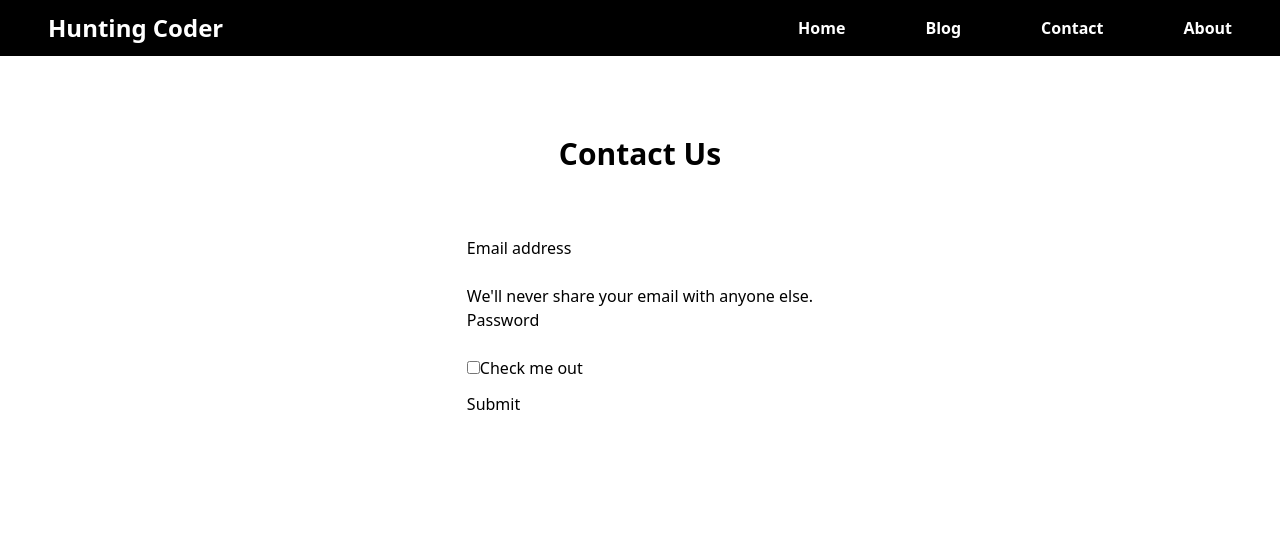
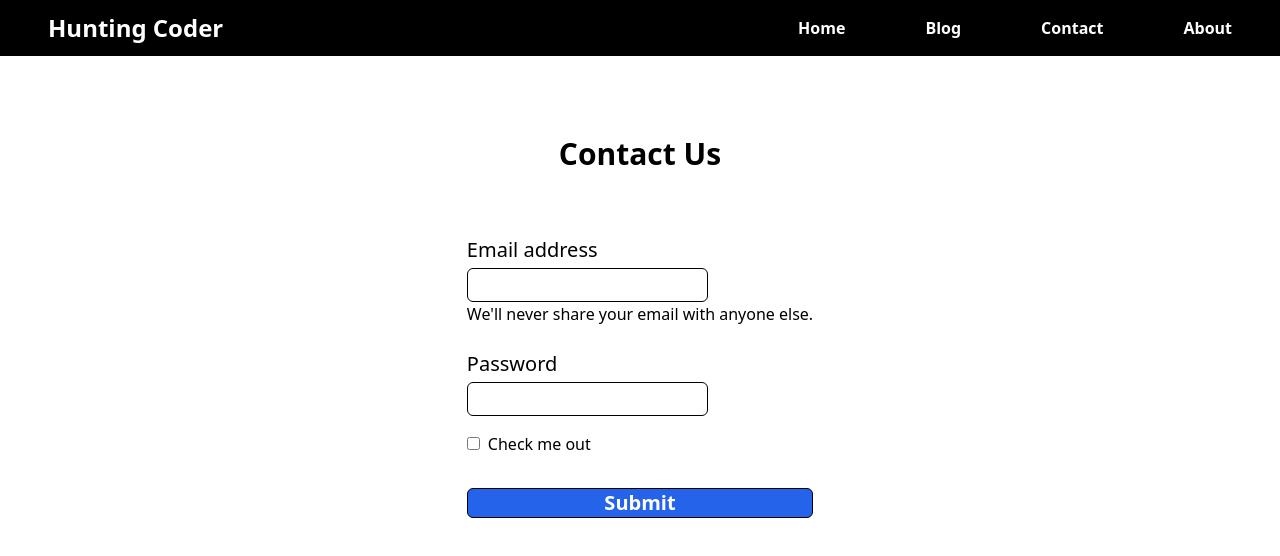
Before and after one commit to SajidCurious/learn-next, a Next.js app: page /contact in a window 1280 px wide. Shown: the top 556 px of the page. Built offline with nearby package versions, Linux system fonts and the light colour scheme.

Commit message:
minimully styled the form

```diff
--- a/src/pages/contact.js
+++ b/src/pages/contact.js
@@ -4,14 +4,16 @@ const contact = () => {
   return (
     <div className="flex flex-col items-center mt-20">
       <h1 className="text-3xl font-semibold">Contact Us</h1>
-      <form className="mt-16">
-        <div className="email">
-          <label for="exampleInputEmail1" className="mb-32">
+      <form className="mt-16 flex flex-col">
+        <div>
+          <div className="email mb-6">
+            <label for="exampleInputEmail1" className="text-xl">
               Email address
             </label>
             <br />
             <input
               type="email"
+              className="mt-1 border border-black p-1 rounded-md"
               id="exampleInputEmail1"
               aria-describedby="emailHelp"
             />
@@ -20,17 +22,27 @@ const contact = () => {
             </div>
           </div>
           <div className="password">
-          <label for="exampleInputPassword1">Password</label>
+            <label for="exampleInputPassword1" className="text-xl">
+              Password
+            </label>
             <br />
-          <input type="password" id="exampleInputPassword1" />
+            <input
+              type="password"
+              className="mt-1 p-1 border border-black rounded-md"
+              id="exampleInputPassword1"
+            />
           </div>
-        <div className="mb-3 form-check">
-          <input type="checkbox" id="exampleCheck1" />
+          <div className="checkbox mt-4 ">
+            <input type="checkbox" id="exampleCheck1" className="mr-2" />
             <label className="form-check-label" for="exampleCheck1">
               Check me out
             </label>
           </div>
-        <button type="submit" className="btn btn-primary">
+        </div>
+        <button
+          type="submit"
+          className="mt-8 text-xl text-white font-semibold border border-black rounded-md bg-blue-600"
+        >
           Submit
         </button>
       </form>
```
Lines whose indentation alone changed are shown as unchanged.
